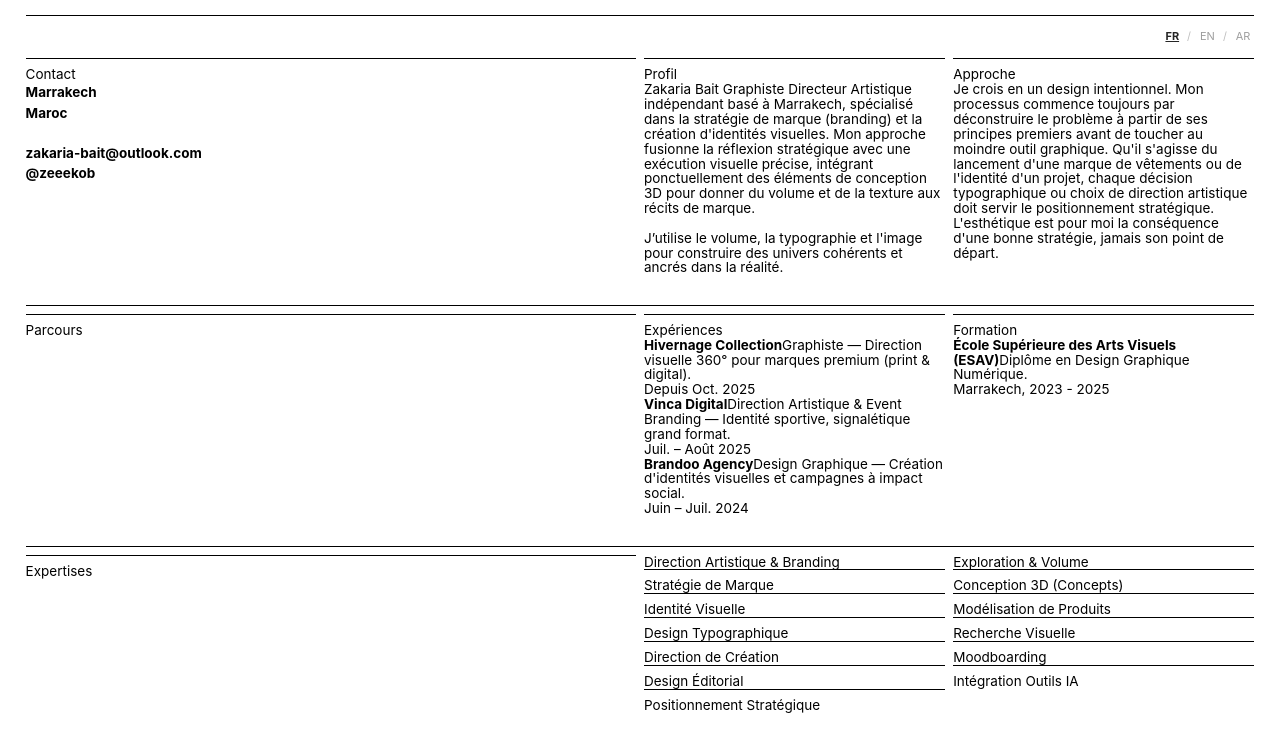
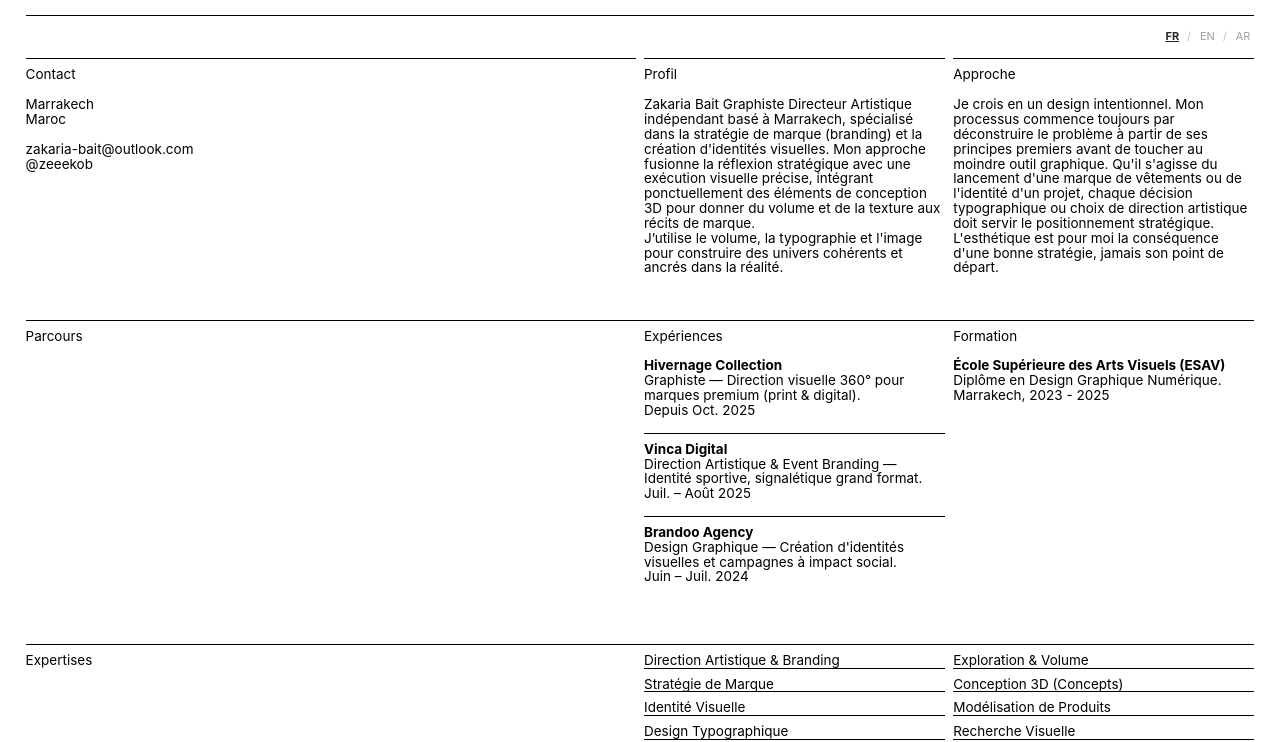
Before and after one commit to zwakr/portfolio, a plain HTML site: page info.html in a window 1280 px wide. Shown: the part 60-802 px from the top of the page. Drawn offline with nearby package versions, Linux system fonts and the light colour scheme; a web font is replaced by a local one.

Commit message:
fix(info): restaurer la mise en page Cargo propre sur la page info, assainir data.js et securiser la synchronisation

```diff
--- a/data.js
+++ b/data.js
@@ -53,12 +53,30 @@ window.PORTFOLIO_DATA = {
           "Httpster"
         ],
         "specs": [
-          { "label": "Role", "val": "Design & creative direction" },
-          { "label": "Field", "val": "Identity, Technology" },
-          { "label": "Typefaces", "val": "ABC Arizona VF by ABC Dinamo" },
-          { "label": "Development", "val": "Chris Corby" },
-          { "label": "Special Thanks", "val": "Georg & Rainer, Fabian & Johannes" },
-          { "label": "Published", "val": "November 2020" }
+          {
+            "label": "Role",
+            "val": "Design & creative direction"
+          },
+          {
+            "label": "Field",
+            "val": "Identity, Technology"
+          },
+          {
+            "label": "Typefaces",
+            "val": "ABC Arizona VF by ABC Dinamo"
+          },
+          {
+            "label": "Development",
+            "val": "Chris Corby"
+          },
+          {
+            "label": "Special Thanks",
+            "val": "Georg & Rainer, Fabian & Johannes"
+          },
+          {
+            "label": "Published",
+            "val": "November 2020"
+          }
         ],
         "blocks": []
       }
@@ -165,46 +183,49 @@ window.PORTFOLIO_DATA = {
   ],
   "info": {
     "fr": {
-      "contact": "<hr><div class=\"section-title\">Contact</div><div class=\"text-body\" style=\"font-weight: 700; line-height: 1.5;\">Marrakech<br>Maroc<br><br><a href=\"mailto:zakaria-bait@outlook.com\">zakaria-bait@outlook.com</a><br><a href=\"https://www.instagram.com/zeeekob/\" target=\"_blank\">@zeeekob</a></div>",
-      "profil": "<hr><div class=\"section-title\">Profil</div><div class=\"text-body\">Zakaria Bait Graphiste Directeur Artistique indépendant basé à Marrakech, spécialisé dans la stratégie de marque (branding) et la création d'identités visuelles. Mon approche fusionne la réflexion stratégique avec une exécution visuelle précise, intégrant ponctuellement des éléments de conception 3D pour donner du volume et de la texture aux récits de marque.<br><br>J’utilise le volume, la typographie et l'image pour construire des univers cohérents et ancrés dans la réalité.</div>",
-      "approche": "<hr><div class=\"section-title\">Approche</div><div class=\"text-body\">Je crois en un design intentionnel. Mon processus commence toujours par déconstruire le problème à partir de ses principes premiers avant de toucher au moindre outil graphique. Qu'il s'agisse du lancement d'une marque de vêtements ou de l'identité d'un projet, chaque décision typographique ou choix de direction artistique doit servir le positionnement stratégique. L'esthétique est pour moi la conséquence d'une bonne stratégie, jamais son point de départ.</div>",
-      "cvTitle": "<hr><div class=\"section-title\">Parcours</div>",
-      "cvExp": "<hr><div class=\"section-title\">Expériences</div><div class=\"project-block\"><b>Hivernage Collection</b>Graphiste — Direction visuelle 360° pour marques premium (print &amp; digital).<br>Depuis Oct. 2025</div><div class=\"project-block\"><b>Vinca Digital</b>Direction Artistique &amp; Event Branding — Identité sportive, signalétique grand format.<br>Juil. – Août 2025</div><div class=\"project-block\"><b>Brandoo Agency</b>Design Graphique — Création d'identités visuelles et campagnes à impact social.<br>Juin – Juil. 2024</div>",
-      "cvEdu": "<hr><div class=\"section-title\">Formation</div><div class=\"project-block\"><b>École Supérieure des Arts Visuels (ESAV)</b>Diplôme en Design Graphique Numérique.<br>Marrakech, 2023 - 2025</div>",
-      "expTitle": "<hr><div class=\"section-title\">Expertises</div>",
-      "expLeft": "<div class=\"expertise-item\">Direction Artistique &amp; Branding</div><div class=\"expertise-item\">Stratégie de Marque</div><div class=\"expertise-item\">Identité Visuelle</div><div class=\"expertise-item\">Design Typographique</div><div class=\"expertise-item\">Direction de Création</div><div class=\"expertise-item\">Design Éditorial</div><div class=\"expertise-item\">Positionnement Stratégique</div>",
-      "expRight": "<div class=\"expertise-item\">Exploration &amp; Volume</div><div class=\"expertise-item\">Conception 3D (Concepts)</div><div class=\"expertise-item\">Modélisation de Produits</div><div class=\"expertise-item\">Recherche Visuelle</div><div class=\"expertise-item\">Moodboarding</div><div class=\"expertise-item\">Intégration Outils IA</div>",
-      "projTitle": "<hr><div class=\"section-title\">Sélection &amp; Projets :</div>",
-      "projLeft": "<hr><div class=\"section-title\">En cours</div><div class=\"project-block\"><b>Marque de Vêtements (TBA)</b>Co-fondateur &amp; DA<br>2026 - 2027</div><div class=\"project-block\"><i>Projet 45 Degrés</i><br>Exploration Visuelle,<br>Recherche DA<br>2026</div>",
-      "projRight": "<hr><div class=\"section-title\">Avenir</div><div class=\"project-block\"><b>Série Portfolio 3D</b>Concepts &amp; Rendus,<br>Direction Artistique<br>pour 2027</div><div class=\"project-block\"><b>Identités Visuelles</b>Freelance,<br>Design Graphique,<br>Marrakech<br>2024 - 2025</div><div class=\"project-block\"><i>Collectif Créatif</i><br>Direction de Production,<br>Avec Ilias &amp; Khalil<br>2026</div>"
+      "contact": "<hr>Contact<br><br>Marrakech<br>Maroc<br><br>zakaria-bait@outlook.com<br><a target=\"_blank\" href=\"https://www.instagram.com/zakaria.bait/\">@zeeekob</a><br>",
+      "profil": "<hr>Profil<br><br>Zakaria Bait Graphiste Directeur Artistique indépendant basé à Marrakech, spécialisé dans la stratégie de marque (branding) et la création d'identités visuelles. Mon approche fusionne la réflexion stratégique avec une exécution visuelle précise, intégrant ponctuellement des éléments de conception 3D pour donner du volume et de la texture aux récits de marque.&nbsp;<br>J’utilise le volume, la typographie et l'image pour construire des univers cohérents et ancrés dans la réalité.<br><br>",
+      "approche": "<hr>Approche<br><br>Je crois en un design intentionnel. Mon processus commence toujours par déconstruire le problème à partir de ses principes premiers avant de toucher au moindre outil graphique. Qu'il s'agisse du lancement d'une marque de vêtements ou de l'identité d'un projet, chaque décision typographique ou choix de direction artistique doit servir le positionnement stratégique. L'esthétique est pour moi la conséquence d'une bonne stratégie, jamais son point de départ.<br><br>",
+      "cvTitle": "Parcours<br><br><br>",
+      "cvExp": "Expériences<br><br><b>Hivernage Collection</b><br>Graphiste — Direction visuelle 360° pour marques premium (print &amp; digital).<br>Depuis Oct. 2025<br><br><hr><b>Vinca Digital</b><br>Direction Artistique &amp; Event Branding — Identité sportive, signalétique grand format.<br>Juil. – Août 2025<br><br><hr><b>Brandoo Agency</b><br>Design Graphique — Création d'identités visuelles et campagnes à impact social.<br>Juin – Juil. 2024<br><br><br>",
+      "cvEdu": "Formation<br><br><b>École Supérieure des Arts Visuels (ESAV)</b><br>Diplôme en Design Graphique Numérique.<br>Marrakech, 2023 - 2025<br><br><br>",
+      "expTitle": "Expertises<br><br><br>",
+      "expCol1": "Direction Artistique &amp; Branding<hr>Stratégie de Marque<br><hr>Identité Visuelle<hr>Design Typographique<hr>Direction de Création<br><hr>Design Éditorial<hr>Positionnement Stratégique<br><br><br>",
+      "expCol2": "Exploration &amp; Volume<hr>Conception 3D (Concepts)<hr>Modélisation de Produits<br><hr>Recherche Visuelle<hr>Moodboarding&nbsp;<br><hr>Intégration Outils IA",
+      "projTitle": "Sélection &amp; Projets :",
+      "projCol1": "En cours<br><br>Marque de Vêtements (TBA)&nbsp;<br>Co-fondateur &amp; DA<br>2026 - 2027<br><br><i>Projet 45 Degrés</i><br>Exploration Visuelle,<br>Recherche DA<br>2026",
+      "projCol2": "Avenir<br><br>Série Portfolio 3D<br>Concepts &amp; Rendus,<br>Direction Artistique<br>pour 2027<br><br>Identités Visuelles<br>Freelance,<br>Design Graphique,<br>Marrakech<br>2024 - 2025<br><br><i>Collectif Créatif</i><br>Direction de Production,<br>Avec Ilias &amp; Khalil<br>2026<br><br><br><br><br>",
+      "caption": "Zakaria Bait — Directeur Artistique, Marrakech (Maroc)"
     },
     "en": {
-      "contact": "<hr><div class=\"section-title\">Contact</div><div class=\"text-body\" style=\"font-weight: 700; line-height: 1.5;\">Marrakech<br>Morocco<br><br><a href=\"mailto:zakaria-bait@outlook.com\">zakaria-bait@outlook.com</a><br><a href=\"https://www.instagram.com/zeeekob/\" target=\"_blank\">@zeeekob</a></div>",
-      "profil": "<hr><div class=\"section-title\">Profile</div><div class=\"text-body\">Zakaria Bait, freelance Graphic Designer & Art Director based in Marrakech, specializing in brand strategy and visual identity design. My approach merges strategic thinking with precise visual execution, occasionally integrating 3D design elements to bring volume and texture to brand narratives.<br><br>I use volume, typography, and imagery to craft coherent universes rooted in reality.</div>",
-      "approche": "<hr><div class=\"section-title\">Approach</div><div class=\"text-body\">I believe in intentional design. My process always begins by deconstructing the problem down to its first principles before touching any graphic tool. Whether launching a clothing line or developing a project's identity, every typographic choice and art direction decision must serve the strategic positioning. For me, aesthetics are the outcome of a solid strategy, never its starting point.</div>",
-      "cvTitle": "<hr><div class=\"section-title\">Background</div>",
-      "cvExp": "<hr><div class=\"section-title\">Experience</div><div class=\"project-block\"><b>Hivernage Collection</b>Graphic Designer — 360° visual direction for premium brands.<br>Since Oct 2025</div><div class=\"project-block\"><b>Vinca Digital</b>Art Direction &amp; Event Branding — Sports identity and large-scale signage.<br>Jul – Aug 2025</div><div class=\"project-block\"><b>Brandoo Agency</b>Graphic Designer — Visual identities and high-impact social campaigns.<br>Jun – Jul 2024</div>",
-      "cvEdu": "<hr><div class=\"section-title\">Education</div><div class=\"project-block\"><b>École Supérieure des Arts Visuels (ESAV)</b>Digital Graphic Design Degree.<br>Marrakech, 2023 - 2025</div>",
-      "expTitle": "<hr><div class=\"section-title\">Expertise</div>",
-      "expLeft": "<div class=\"expertise-item\">Art Direction &amp; Branding</div><div class=\"expertise-item\">Brand Strategy</div><div class=\"expertise-item\">Visual Identity</div><div class=\"expertise-item\">Typography Design</div><div class=\"expertise-item\">Creative Direction</div><div class=\"expertise-item\">Editorial Design</div><div class=\"expertise-item\">Strategic Positioning</div>",
-      "expRight": "<div class=\"expertise-item\">Exploration &amp; Volume</div><div class=\"expertise-item\">3D Design (Concepts)</div><div class=\"expertise-item\">Product Modeling</div><div class=\"expertise-item\">Visual Research</div><div class=\"expertise-item\">Moodboarding</div><div class=\"expertise-item\">AI Tools Integration</div>",
-      "projTitle": "<hr><div class=\"section-title\">Selected Projects:</div>",
-      "projLeft": "<hr><div class=\"section-title\">Ongoing</div><div class=\"project-block\"><b>Clothing Brand (TBA)</b>Co-founder &amp; AD<br>2026 - 2027</div><div class=\"project-block\"><i>Project 45 Degrees</i><br>Visual Exploration,<br>AD Research<br>2026</div>",
-      "projRight": "<hr><div class=\"section-title\">Upcoming</div><div class=\"project-block\"><b>3D Portfolio Series</b>Concepts &amp; Renders,<br>Art Direction<br>for 2027</div><div class=\"project-block\"><b>Visual Identities</b>Freelance,<br>Graphic Design,<br>Marrakech<br>2024 - 2025</div><div class=\"project-block\"><i>Creative Collective</i><br>Production Direction,<br>With Ilias &amp; Khalil<br>2026</div>"
+      "contact": "<hr>Contact<br><br>Marrakech<br>Morocco<br><br>zakaria-bait@outlook.com<br><a target=\"_blank\" href=\"https://www.instagram.com/zakaria.bait/\">@zeeekob</a><br>",
+      "profil": "<hr>Profile<br><br>Zakaria Bait, freelance Graphic Designer & Art Director based in Marrakech, specializing in brand strategy and visual identity design. My approach merges strategic thinking with precise visual execution, occasionally integrating 3D design elements to bring volume and texture to brand narratives.&nbsp;<br>I use volume, typography, and imagery to craft coherent universes rooted in reality.<br><br>",
+      "approche": "<hr>Approach<br><br>I believe in intentional design. My process always begins by deconstructing the problem down to its first principles before touching any graphic tool. Whether launching a clothing line or developing a project's identity, every typographic choice and art direction decision must serve the strategic positioning. For me, aesthetics are the outcome of a solid strategy, never its starting point.<br><br>",
+      "cvTitle": "Background<br><br><br>",
+      "cvExp": "Experience<br><br><b>Hivernage Collection</b><br>Graphic Designer — 360° visual direction for premium brands.<br>Since Oct 2025<br><br><hr><b>Vinca Digital</b><br>Art Direction &amp; Event Branding — Sports identity and large-scale signage.<br>Jul – Aug 2025<br><br><hr><b>Brandoo Agency</b><br>Graphic Designer — Visual identities and high-impact social campaigns.<br>Jun – Jul 2024<br><br><br>",
+      "cvEdu": "Education<br><br><b>École Supérieure des Arts Visuels (ESAV)</b><br>Digital Graphic Design Degree.<br>Marrakech, 2023 - 2025<br><br><br>",
+      "expTitle": "Expertise<br><br><br>",
+      "expCol1": "Art Direction &amp; Branding<hr>Brand Strategy<br><hr>Visual Identity<hr>Typography Design<hr>Creative Direction<br><hr>Editorial Design<hr>Strategic Positioning<br><br><br>",
+      "expCol2": "Exploration &amp; Volume<hr>3D Design (Concepts)<hr>Product Modeling<br><hr>Visual Research<hr>Moodboarding&nbsp;<br><hr>AI Tools Integration",
+      "projTitle": "Selected Projects:",
+      "projCol1": "Ongoing<br><br>Clothing Brand (TBA)&nbsp;<br>Co-founder &amp; AD<br>2026 - 2027<br><br><i>Project 45 Degrees</i><br>Visual Exploration,<br>AD Research<br>2026",
+      "projCol2": "Upcoming<br><br>3D Portfolio Series<br>Concepts &amp; Renders,<br>Art Direction<br>for 2027<br><br>Visual Identities<br>Freelance,<br>Graphic Design,<br>Marrakech<br>2024 - 2025<br><br><i>Creative Collective</i><br>Production Direction,<br>With Ilias &amp; Khalil<br>2026<br><br><br><br><br>",
+      "caption": "Zakaria Bait — Art Director, Marrakech (Morocco)"
     },
     "ar": {
-      "contact": "<hr><div class=\"section-title\">اتصال</div><div class=\"text-body\" style=\"font-weight: 700; line-height: 1.5;\">مراكش<br>المغرب<br><br><a href=\"mailto:zakaria-bait@outlook.com\">zakaria-bait@outlook.com</a><br><a href=\"https://www.instagram.com/zeeekob/\" target=\"_blank\">@zeeekob</a></div>",
-      "profil": "<hr><div class=\"section-title\">نبذة</div><div class=\"text-body\">زكرياء بايت، مصمم جرافيك ومدير فني مستقل مقيم في مراكش، متخصّص في استراتيجية العلامات التجارية وتصميم الهويات البصرية. يجمع نهجي بين التفكير الاستراتيجي والتنفيذ البصري الدقيق، مع دمج عناصر ثلاثية الأبعاد لمنح سرديات العلامات التجارية بعداً وملمساً واقعياً.<br><br>أوظف الكتلة، التيبوغرافيا والصورة لبناء عوالم متماسكة ومتجذرة في الواقع.</div>",
-      "approche": "<hr><div class=\"section-title\">الرؤية والمنهج</div><div class=\"text-body\">أؤمن بالتصميم الهادف. تبدأ منهجيتي دائماً بتفكيك المشكلة إلى مبادئها الأساسية قبل لمس أي أداة تصميم. وسواء كان العمل على إطلاق علامة ملابس أو تصميم هوية مشروع، فإن كل قرار تيبوغرافي واختيار فني يجب أن يخدم التموضع الاستراتيجي. الجماليات بالنسبة لي هي نتيجة حتمية لاستراتيجية ناجحة وليست نقطة انطلاقها أبداً.</div>",
-      "cvTitle": "<hr><div class=\"section-title\">المسار</div>",
-      "cvExp": "<hr><div class=\"section-title\">الخبرة المهنية</div><div class=\"project-block\"><b>Hivernage Collection</b>مصمم جرافيك — توجيه بصري شامل لعلامات تجارية فاخرة.<br>منذ أكتوبر 2025</div><div class=\"project-block\"><b>Vinca Digital</b>إدارة فنية وتصميم فعاليات — هوية رياضية ولافتات ضخمة.<br>يوليو – غشت 2025</div><div class=\"project-block\"><b>Brandoo Agency</b>مصمم جرافيك — هويات بصرية وحملات ذات تأثير اجتماعي.<br>يونيو – يوليو 2024</div>",
-      "cvEdu": "<hr><div class=\"section-title\">التعليم</div><div class=\"project-block\"><b>المدرسة العليا للفنون البصرية (ESAV)</b>دبلوم في التصميم الجرافيكي الرقمي.<br>مراكش، 2023 - 2025</div>",
-      "expTitle": "<hr><div class=\"section-title\">مجالات الخبرة</div>",
-      "expLeft": "<div class=\"expertise-item\">الإدارة الفنية وبناء العلامات</div><div class=\"expertise-item\">استراتيجية العلامة التجارية</div><div class=\"expertise-item\">الهوية البصرية</div><div class=\"expertise-item\">تصميم التيبوغرافيا والخط</div><div class=\"expertise-item\">الإدارة الإبداعية</div><div class=\"expertise-item\">التصميم التحريري</div><div class=\"expertise-item\">التموضع الاستراتيجي</div>",
-      "expRight": "<div class=\"expertise-item\">الاستكشاف والأبعاد</div><div class=\"expertise-item\">تصميم ثلاثي الأبعاد (مفاهيم)</div><div class=\"expertise-item\">نمذجة المنتجات</div><div class=\"expertise-item\">البحث البصري</div><div class=\"expertise-item\">لوحات الإلهام (Moodboarding)</div><div class=\"expertise-item\">دمج أدوات الذكاء الاصطناعي</div>",
-      "projTitle": "<hr><div class=\"section-title\">مشاريع مختارة :</div>",
-      "projLeft": "<hr><div class=\"section-title\">قيد الإنجاز</div><div class=\"project-block\"><b>علامة ملابس (تُعلن لاحقاً)</b>شريك مؤسس ومدير فني<br>2026 - 2027</div><div class=\"project-block\"><i>مشروع 45 درجة</i><br>استكشاف بصري،<br>بحث في الإدارة الفنية<br>2026</div>",
-      "projRight": "<hr><div class=\"section-title\">مشاريع قادمة</div><div class=\"project-block\"><b>سلسلة أعمال 3D</b>مفاهيم وتصيير،<br>إدارة فنية<br>لعام 2027</div><div class=\"project-block\"><b>هويات بصرية</b>عمل حر،<br>تصميم جرافيك،<br>مراكش<br>2024 - 2025</div><div class=\"project-block\"><i>تجمع إبداعي</i><br>إدارة الإنتاج،<br>مع إلياس وخليل<br>2026</div>"
+      "contact": "<hr>اتصال<br><br>مراكش<br>المغرب<br><br>zakaria-bait@outlook.com<br><a target=\"_blank\" href=\"https://www.instagram.com/zakaria.bait/\">@zeeekob</a><br>",
+      "profil": "<hr>نبذة<br><br>زكرياء بايت، مصمم جرافيك ومدير فني مستقل مقيم في مراكش، متخصّص في استراتيجية العلامات التجارية وتصميم الهويات البصرية. يجمع نهجي بين التفكير الاستراتيجي والتنفيذ البصري الدقيق، مع دمج عناصر ثلاثية الأبعاد لمنح سرديات العلامات التجارية بعداً وملمساً واقعياً.&nbsp;<br>أوظف الكتلة، التيبوغرافيا والصورة لبناء عوالم متماسكة ومتجذرة في الواقع.<br><br>",
+      "approche": "<hr>الرؤية والمنهج<br><br>أؤمن بالتصميم الهادف. تبدأ منهجيتي دائماً بتفكيك المشكلة إلى مبادئها الأساسية قبل لمس أي أداة تصميم. وسواء كان العمل على إطلاق علامة ملابس أو تصميم هوية مشروع، فإن كل قرار تيبوغرافي واختيار فني يجب أن يخدم التموضع الاستراتيجي. الجماليات بالنسبة لي هي نتيجة حتمية لاستراتيجية ناجحة وليست نقطة انطلاقها أبداً.<br><br>",
+      "cvTitle": "المسار<br><br><br>",
+      "cvExp": "الخبرة المهنية<br><br><b>Hivernage Collection</b><br>مصمم جرافيك — توجيه بصري شامل لعلامات تجارية فاخرة.<br>منذ أكتوبر 2025<br><br><hr><b>Vinca Digital</b><br>إدارة فنية وتصميم فعاليات — هوية رياضية ولافتات ضخمة.<br>يوليو – غشت 2025<br><br><hr><b>Brandoo Agency</b><br>مصمم جرافيك — هويات بصرية وحملات ذات تأثير اجتماعي.<br>يونيو – يوليو 2024<br><br><br>",
+      "cvEdu": "التعليم<br><br><b>المدرسة العليا للفنون البصرية (ESAV)</b><br>دبلوم في التصميم الجرافيكي الرقمي.<br>مراكش، 2023 - 2025<br><br><br>",
+      "expTitle": "مجالات الخبرة<br><br><br>",
+      "expCol1": "الإدارة الفنية وبناء العلامات<hr>استراتيجية العلامة التجارية<br><hr>الهوية البصرية<hr>تصميم التيبوغرافيا والخط<hr>الإدارة الإبداعية<br><hr>التصميم التحريري<hr>التموضع الاستراتيجي<br><br><br>",
+      "expCol2": "الاستكشاف والأبعاد<hr>تصميم ثلاثي الأبعاد (مفاهيم)<hr>نمذجة المنتجات<br><hr>البحث البصري<hr>لوحات الإلهام (Moodboarding)&nbsp;<br><hr>دمج أدوات الذكاء الاصطناعي",
+      "projTitle": "مشاريع مختارة :",
+      "projCol1": "قيد الإنجاز<br><br>علامة ملابس (تُعلن لاحقاً)&nbsp;<br>شريك مؤسس ومدير فني<br>2026 - 2027<br><br><i>مشروع 45 درجة</i><br>استكشاف بصري،<br>بحث في الإدارة الفنية<br>2026",
+      "projCol2": "مشاريع قادمة<br><br>سلسلة أعمال 3D<br>مفاهيم وتصيير،<br>إدارة فنية<br>لعام 2027<br><br>هويات بصرية<br>عمل حر،<br>تصميم جرافيك،<br>مراكش<br>2024 - 2025<br><br><i>تجمع إبداعي</i><br>إدارة الإنتاج،<br>مع إلياس وخليل<br>2026<br><br><br><br><br>",
+      "caption": "زكرياء بايت — مدير فني، مراكش (المغرب)"
     }
   }
 };
--- a/info-animations.js
+++ b/info-animations.js
@@ -61,14 +61,14 @@
     // Micro-glissement doux et fondu pour révéler la nouvelle langue
     gsap.fromTo(units,
       {
-        opacity: 0,
-        y: 10
+        opacity: 0.15,
+        y: 6
       },
       {
         opacity: 1,
         y: 0,
-        duration: 1.8,
-        stagger: 0.04,
+        duration: 0.35,
+        stagger: 0.02,
         ease: "power2.out",
         overwrite: "auto"
       }
--- a/info.html
+++ b/info.html
@@ -288,28 +288,47 @@
 
   function getMergedContent() {
     let content = JSON.parse(JSON.stringify(siteContent));
+
+    const isCorrupted = (obj) => {
+      if (!obj) return false;
+      const str = typeof obj === 'string' ? obj : JSON.stringify(obj);
+      return str.includes('section-title') || str.includes('project-block') || str.includes('expertise-item');
+    };
+
     // 1. Données synchronisées depuis data.js
     if (window.PORTFOLIO_DATA && window.PORTFOLIO_DATA.info) {
       ['fr', 'en', 'ar'].forEach(lang => {
-        if (window.PORTFOLIO_DATA.info[lang]) {
-          content[lang] = Object.assign({}, content[lang], window.PORTFOLIO_DATA.info[lang]);
+        const src = window.PORTFOLIO_DATA.info[lang];
+        if (src && !isCorrupted(src)) {
+          Object.keys(src).forEach(k => {
+            if (src[k] && typeof src[k] === 'string' && src[k].trim() !== '') {
+              content[lang][k] = src[k];
+            }
+          });
         }
       });
     }
-    // 2. Priorité absolue au brouillon CMS en direct (localStorage)
+
+    // 2. Brouillon CMS en direct (localStorage)
     try {
       const draft = localStorage.getItem('portfolio_cms_draft');
       if (draft) {
         const parsed = JSON.parse(draft);
         if (parsed && parsed.info) {
           ['fr', 'en', 'ar'].forEach(lang => {
-            if (parsed.info[lang]) {
-              content[lang] = Object.assign({}, content[lang], parsed.info[lang]);
+            const src = parsed.info[lang];
+            if (src && !isCorrupted(src)) {
+              Object.keys(src).forEach(k => {
+                if (src[k] && typeof src[k] === 'string' && src[k].trim() !== '') {
+                  content[lang][k] = src[k];
+                }
+              });
             }
           });
         }
       }
     } catch(e) {}
+
     return content;
   }
 
@@ -324,17 +343,18 @@
     document.getElementById('txt-profil').innerHTML = data.profil;
     document.getElementById('txt-approche').innerHTML = data.approche;
 
-    // Ajout de la section parcours restaurée
+    // Section parcours
     document.getElementById('txt-cv-title').innerHTML = data.cvTitle;
     document.getElementById('txt-cv-exp').innerHTML = data.cvExp;
     document.getElementById('txt-cv-edu').innerHTML = data.cvEdu;
 
+    // Expertises et Projets
     document.getElementById('txt-exp-title').innerHTML = data.expTitle || '';
-    document.getElementById('txt-exp-col1').innerHTML = data.expCol1 || data.expLeft || '';
-    document.getElementById('txt-exp-col2').innerHTML = data.expCol2 || data.expRight || '';
+    document.getElementById('txt-exp-col1').innerHTML = data.expCol1 || '';
+    document.getElementById('txt-exp-col2').innerHTML = data.expCol2 || '';
     document.getElementById('txt-proj-title').innerHTML = data.projTitle || '';
-    document.getElementById('txt-proj-col1').innerHTML = data.projCol1 || data.projLeft || '';
-    document.getElementById('txt-proj-col2').innerHTML = data.projCol2 || data.projRight || '';
+    document.getElementById('txt-proj-col1').innerHTML = data.projCol1 || '';
+    document.getElementById('txt-proj-col2').innerHTML = data.projCol2 || '';
     document.getElementById('txt-caption').innerHTML = data.caption || '';
 
     // Gestion du sens de lecture (RTL pour l'arabe, LTR sinon)
```
Also changed, not shown: admin.html (+42 -15 lines).
